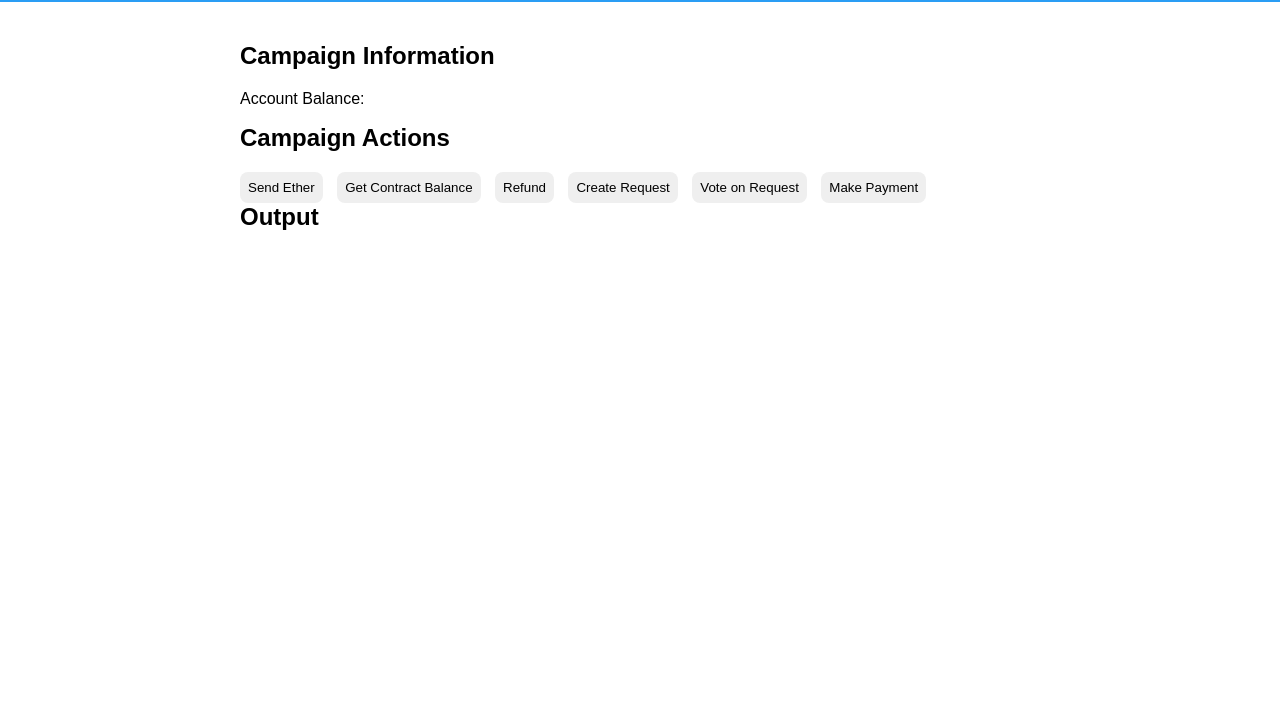
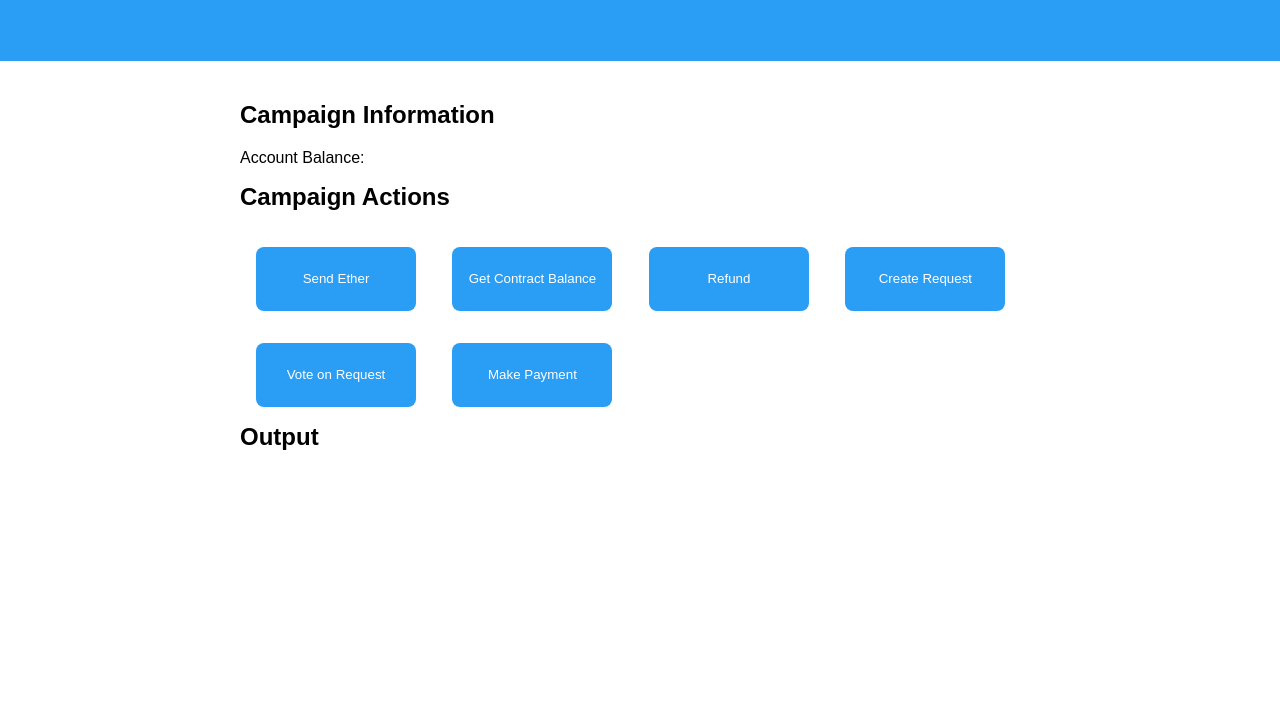
Before and after one commit to MohitDhaker07/Crowd-Funding-Project-smart-contract, a plain HTML site: page app/index.html in a window 1280 px wide. Shown: the part 75-800 px from the top of the page. Drawn offline with Linux system fonts and the light colour scheme.

Commit message:
btn updatees

```diff
--- a/app/index.html
+++ b/app/index.html
@@ -19,7 +19,7 @@
           <p id="balance">Account Balance:</p>
         </section>
 
-        <section id="campaign-actions">
+        <section id="campaign-actions" class="cmpg-action">
           <h2>Campaign Actions</h2>
           <button class="btns" onclick="sendEther()">Send Ether</button>
           <button class="btns" onclick="getBalance()">
--- a/app/styles.css
+++ b/app/styles.css
@@ -1,5 +1,5 @@
 .inner_body{
-  background-image: none;
+  background-image:url();
   border-radius: 2rem;
 }
 
@@ -27,14 +27,24 @@
 
 .btns {
   border-radius: 0.5rem;
-  padding: 0.5rem;
+  padding: 1 rem;
   border: none;
+  background-color: #2a9df4;
+  width: 10rem;
+  height: 4rem;
+  margin: 1rem;
+  padding: auto;
+  color: #fff;
+  cursor: pointer;
+
 }
 
 #content {
   max-width: 800px;
   margin: 20px auto;
   padding: 20px;
+  /* background-color: lightblue; */
+  border-radius: 1rem;
 }
 
 h2 {
@@ -48,3 +58,7 @@
 #output-message {
   font-weight: bold;
 }
+
+.cmpg-action{
+  /* display:flex; */
+}
```
